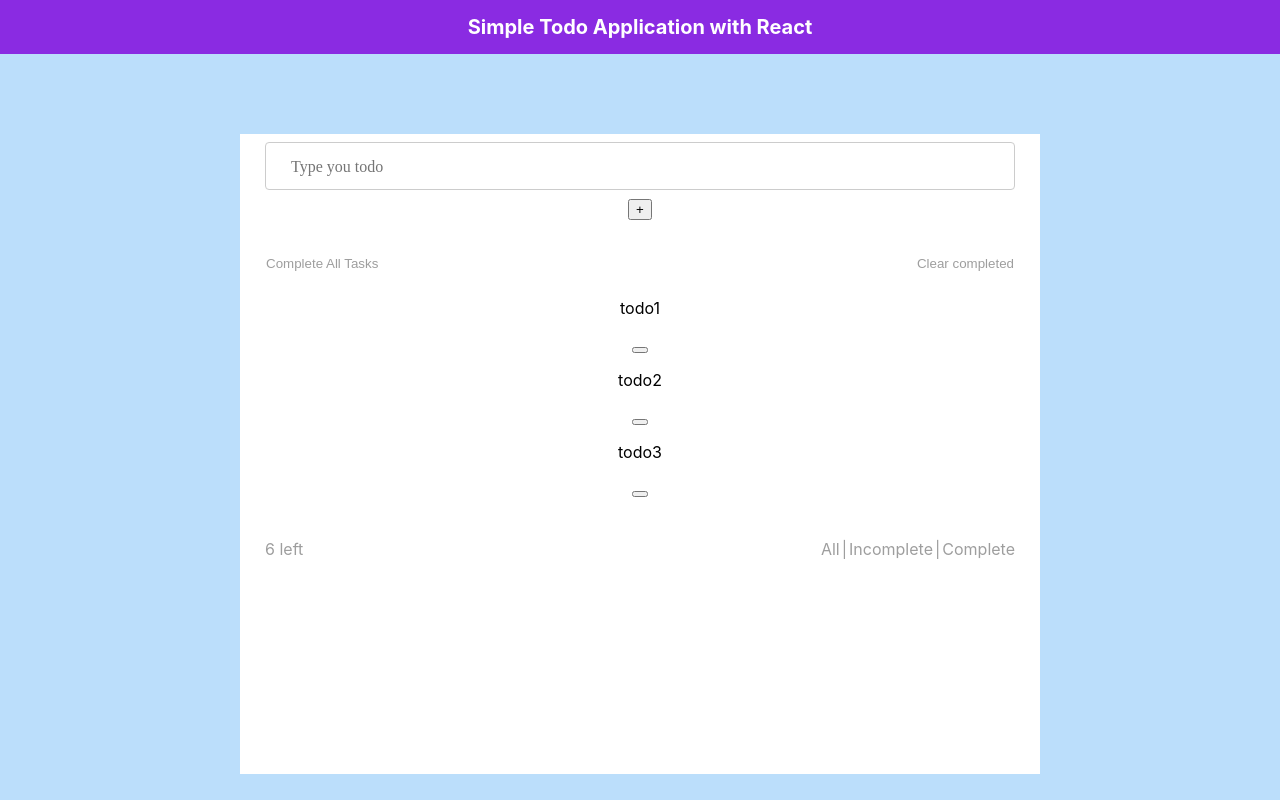
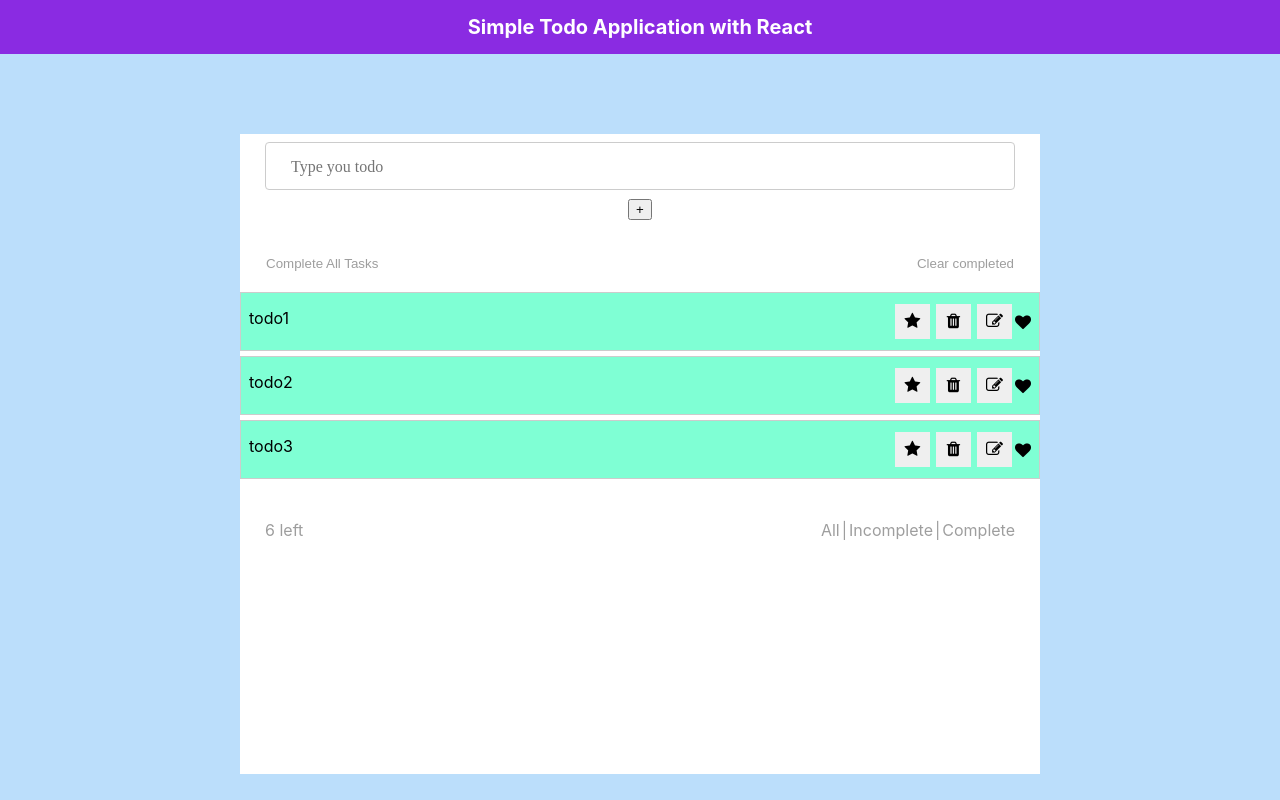
Before and after one commit to nshakib/todo-application-with-typescript, a React (Create React App) app: page / in a window 1280 px wide. Built offline with nearby package versions, Linux system fonts and the light colour scheme.

Commit message:
task list style updated

```diff
--- a/src/components/Card.tsx
+++ b/src/components/Card.tsx
@@ -1,7 +1,7 @@
 import React from 'react'
 
 import style from '../module/Card.module.css'
-import Form from './Form'
+import Form from './TaskForm'
 const Card = () => {
   return (
     <div className={style.card}>
--- a/src/components/Home.tsx
+++ b/src/components/Home.tsx
@@ -4,9 +4,9 @@
 
 import style from '../module/Home.module.css'
 import styleCard from '../module/Card.module.css'
-import TodoList from './TodoList'
+import TodoList from './TaskList'
 import Footer from './Footer'
-import Form from './Form'
+import Form from './TaskForm'
 import { InitialData } from './InitialData';
 import {TaskItem} from './Type'
 
--- /dev/null
+++ b/src/components/TaskItem.tsx
@@ -0,0 +1,34 @@
+import React from 'react'
+import { TaskItem} from './Type';
+import style from '../module/TaskItem.module.css'
+
+interface TaskProps{
+  task:TaskItem;
+}
+
+const Todo = ({ task}:TaskProps) => {
+
+  return (
+    <div className={style.taskItem}>
+        <span>{task.title}</span>
+      <div className={style.taskItemBtnGroup}>
+        {/* star */}
+        <button className={style.bg}>
+          <i className='fa fa-star'></i>
+        </button>
+        {/* Delete */}
+        <button className='btn-trash bg'>
+          <i className='fa fa-trash'></i>
+        </button>
+        {/* Edit */}
+        <button className='btn-edit bg'>
+          <i className='fa fa-edit'></i>
+        </button>
+        {/* love */}
+        <i className='fa fa-heart'></i>
+      </div>
+    </div>
+  )
+}
+
+export default Todo
--- a/src/components/TodoList.tsx
+++ b/src/components/TaskList.tsx
@@ -1,6 +1,7 @@
 import React from 'react'
-import Todo from './Todo';
+import Todo from './TaskItem';
 import { TaskItem } from './Type';
+import style from '../module/TaskList.module.css'
 
 
 interface TaskListProps{
@@ -9,7 +10,7 @@
 
 const TodoList = ({taskList}: TaskListProps) => {
   return (
-    <div>
+    <div className={style.taskList}>
       {
         taskList.map(task => <Todo task={task}/>)
       }
--- a/src/components/Todo.tsx
+++ /dev/null
@@ -1,23 +0,0 @@
-import React from 'react'
-import { TaskItem} from './Type';
-
-interface TaskProps{
-  task:TaskItem;
-}
-
-const Todo = ({ task}:TaskProps) => {
-
-  return (
-    <div>
-      <div>
-        <p>{task.title}</p>
-      </div>
-      <div>
-        <button>
-        </button>
-      </div>
-    </div>
-  )
-}
-
-export default Todo
--- /dev/null
+++ b/src/module/TaskItem.module.css
@@ -0,0 +1,44 @@
+.taskItem{
+    position: relative;
+    display: block;
+    border: 1px solid #ccc;
+    padding: .5rem .5rem;
+    background-color: aquamarine;
+    color: black;
+    margin-top: 5px;
+    display: flex;
+    justify-content: space-between;
+}
+.taskItem span{
+    display: block;
+    line-height: 35px;
+    cursor: pointer;
+    -webkit-user-select: none;
+    user-select: none;
+    transition: 0.5s all;
+}
+.taskItemBtnGroup{
+    display: flex;
+    justify-content: center;
+    align-items: center;
+}
+.taskItemBtnGroup button{
+    width: 35px;
+    height: 35px;
+    margin: 3px;
+    font-size: 17px;
+    border: none;
+    cursor: pointer;
+}
+.taskItemBtnGroup.bg{
+    background-color: white;
+}
+.btn-star{
+    color: #ffd700;
+}
+.btn-trash{
+    color: red;
+}
+.btn-edit{
+    color: green;
+}
--- /dev/null
+++ b/src/module/TaskList.module.css
@@ -0,0 +1,3 @@
+.taskList{
+
+}
```
Also changed, not shown: src/components/NewTodo.tsx (deleted, +0 -34 lines), src/components/TaskForm.tsx (renamed from src/components/Form.tsx), src/components/TaskHeader.tsx (renamed from src/components/Header.tsx).
